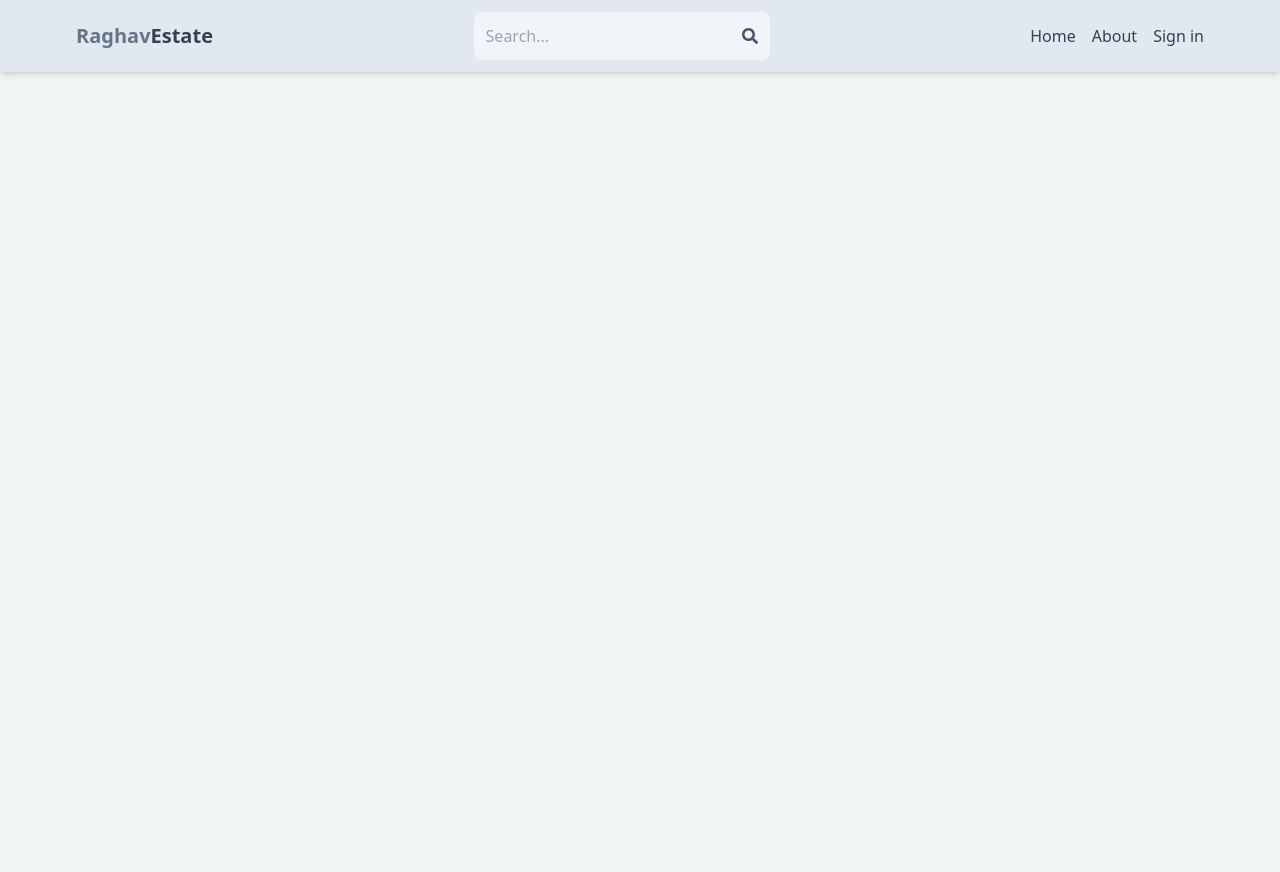
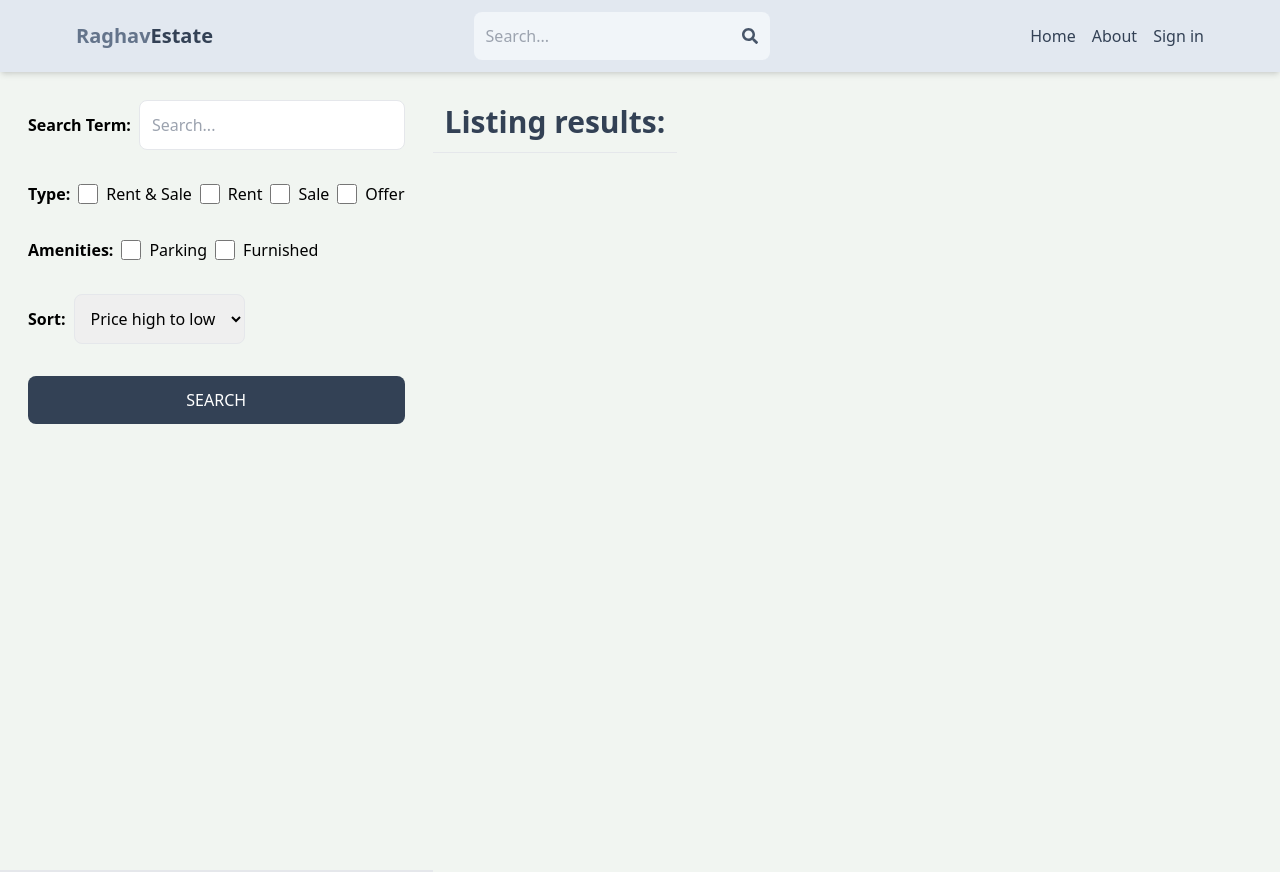
Before and after one commit to itsRgv/Raghav-Estate, a React (Vite) app in the folder client/: page /search in a window 1280 px wide. Before the commit the page ends 800 px from the top, so only its background shows below. Built offline with nearby package versions, Linux system fonts and the light colour scheme; no server answers.

Commit message:
create search page ui

```diff
--- a/client/src/App.jsx
+++ b/client/src/App.jsx
@@ -10,6 +10,7 @@
 import CreateListing from "./pages/CreateListing";
 import UpdateListing from "./pages/UpdateListing";
 import Listing from "./pages/Listing";
+import Search from "./pages/Search";
 
 export default function App() {
   return (
@@ -18,6 +19,7 @@
       <Routes>
         <Route path="/" element={<Home />} />
         <Route path="/listing/:listingId" element={<Listing />} />
+        <Route path="/search" element={<Search />} />
         <Route element={<PrivateRoute />}>
           <Route path="/profile" element={<Profile />} />
           <Route path="/create-listing" element={<CreateListing />} />
--- a/client/src/components/Header.jsx
+++ b/client/src/components/Header.jsx
@@ -8,7 +8,7 @@
   const [searchTerm, setSearchTerm] = useState("");
   const navigate = useNavigate();
 
-  console.log(currentUser);
+  // console.log(currentUser);
 
   const handleSubmit = (e) => {
     e.preventDefault();
--- /dev/null
+++ b/client/src/pages/Search.jsx
@@ -0,0 +1,70 @@
+import React from "react";
+
+export default function () {
+  return (
+    <div className="flex flex-col md:flex-row">
+      <div className="p-7 border-b-2 m:dborder-r-2 md:min-h-screen">
+        <form className="flex flex-col gap-8">
+          <div className="flex items-center gap-2">
+            <label className="whitespace-nowrap font-semibold">
+              Search Term:
+            </label>
+            <input
+              type="text"
+              id="searchTerm"
+              placeholder="Search..."
+              className="border rounded-lg p-3 w-full"
+            />
+          </div>
+          <div className="flex gap-2 flex-wrap items-center">
+            <label className="font-semibold">Type:</label>
+            <div className="flex gap-2">
+              <input type="checkbox" id="all" className="w-5" />
+              <span>Rent & Sale</span>
+            </div>
+            <div className="flex gap-2">
+              <input type="checkbox" id="rent" className="w-5" />
+              <span>Rent</span>
+            </div>
+            <div className="flex gap-2">
+              <input type="checkbox" id="sale" className="w-5" />
+              <span>Sale</span>
+            </div>
+            <div className="flex gap-2">
+              <input type="checkbox" id="offer" className="w-5" />
+              <span>Offer</span>
+            </div>
+          </div>
+          <div className="flex gap-2 flex-wrap items-center">
+            <label className="font-semibold">Amenities:</label>
+            <div className="flex gap-2">
+              <input type="checkbox" id="parking" className="w-5" />
+              <span>Parking</span>
+            </div>
+            <div className="flex gap-2">
+              <input type="checkbox" id="furnished" className="w-5" />
+              <span>Furnished</span>
+            </div>
+          </div>
+          <div className="flex  items-center gap-2">
+            <label className="font-semibold">Sort:</label>
+            <select id="sort_order" className="border rounded-lg p-3">
+              <option>Price high to low </option>
+              <option>Price low to high</option>
+              <option>Latest</option>
+              <option>Oldest</option>
+            </select>
+          </div>
+          <button className="bg-slate-700 text-white p-3 rounded-lg uppercase hover:opacity-95">
+            Search
+          </button>
+        </form>
+      </div>
+      <div className="">
+        <h1 className="text-3xl font-semibold border-b p-3 text-slate-700 mt-5">
+          Listing results:
+        </h1>
+      </div>
+    </div>
+  );
+}
```
